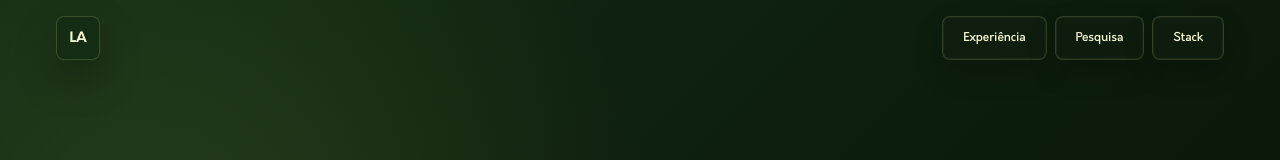
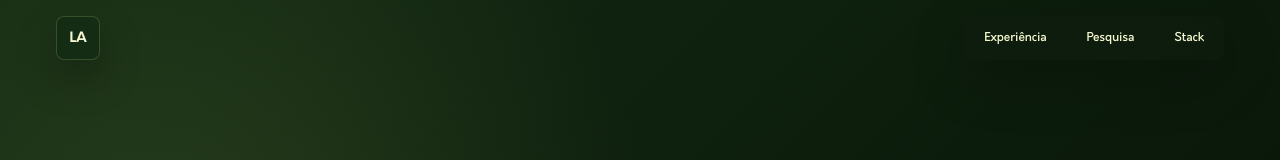
Before and after one commit to naraazi/portfolio, a Next.js app: page / in a window 1280 px wide. Shown: the top 160 px of the page. Built offline with nearby package versions, Linux system fonts and the light colour scheme.

Commit message:
revert: restaura estilo anterior dos links de navegação na página inicial

```diff
--- a/app/globals.css
+++ b/app/globals.css
@@ -151,27 +151,22 @@ a {
   }
 
   .nav-links {
-    @apply grid grid-cols-3 gap-2 rounded-lg text-center md:flex;
+    @apply grid grid-cols-3 overflow-hidden rounded-lg border text-center backdrop-blur md:flex md:border-0 md:bg-transparent md:shadow-none;
+    background: rgba(16, 29, 16, 0.74);
+    border-color: var(--line);
+    box-shadow: var(--shadow-soft);
   }
 
   .nav-links a {
-    @apply flex min-h-11 items-center justify-center rounded-lg border px-3 text-center font-medium transition sm:text-sm md:px-5;
-    background: rgba(16, 29, 16, 0.76);
-    border-color: rgba(228, 235, 156, 0.16);
-    color: #e4eb9c;
+    @apply flex min-h-11 items-center justify-center px-2 text-center font-medium transition sm:text-sm md:px-5;
+    color: var(--muted);
     font-size: 0.75rem;
     letter-spacing: -0.01em;
     line-height: 1.2;
-    box-shadow:
-      0 12px 28px rgba(0, 0, 0, 0.18),
-      inset 0 0 0 1px rgba(228, 235, 156, 0.06);
   }
 
   .nav-links a:hover {
-    background: #537b2f;
-    border-color: rgba(228, 235, 156, 0.28);
-    color: #fbfddb;
-    transform: translateY(-2px);
+    color: var(--accent);
   }
 
   .hero {
```
